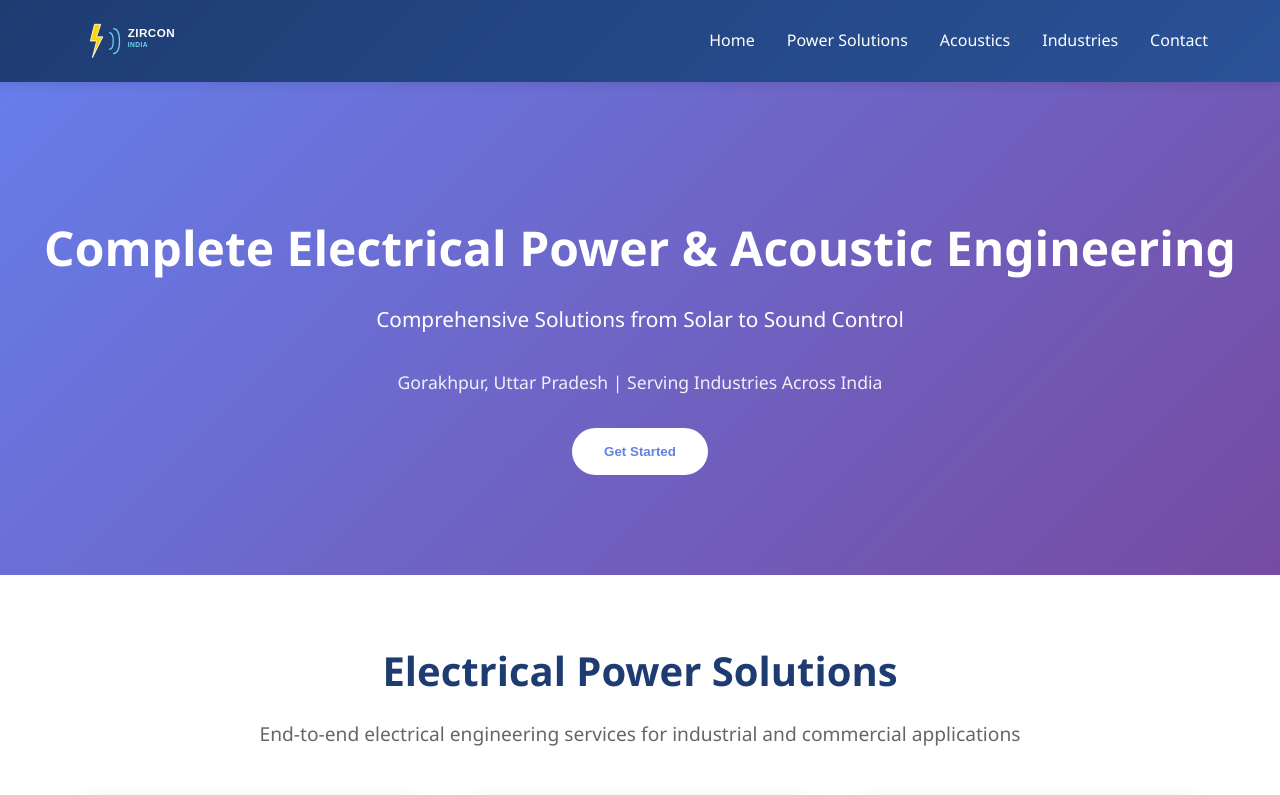
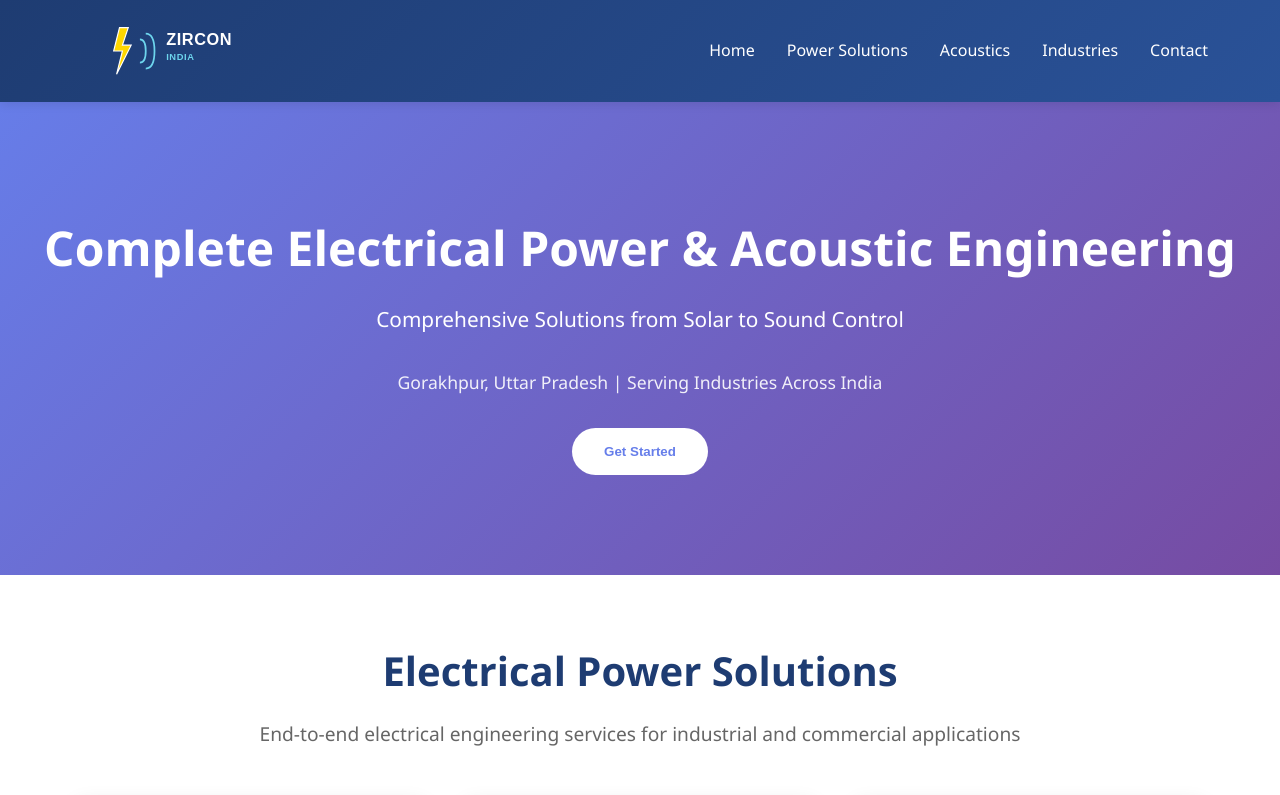
Before and after one commit to maazfarooqui-zircon/zircon.github.io, a plain HTML site: page index.html in a window 1280 px wide. Shown: the top 795 px of the page. Drawn offline with Linux system fonts and the light colour scheme.

Commit message:
Update index.html

```diff
--- a/index.html
+++ b/index.html
@@ -381,7 +381,7 @@
     <header>
         <nav>
             <div class="logo" onclick="showPage('home')" style="display: flex; align-items: center; gap: 1rem;">
-                <svg width="120" height="50" viewBox="0 0 280 120" style="height: 50px; width: auto;">
+                <svg width="200" height="70" viewBox="0 0 280 120" style="height: 70px; width: auto;">
                     <path d="M50,20 L40,60 L55,60 L45,100 L70,50 L55,50 L65,20 Z"
                           fill="#ffd700" stroke="#fff" stroke-width="2"/>
                     <path d="M85,40 Q95,40 95,60 Q95,80 85,80"
```
